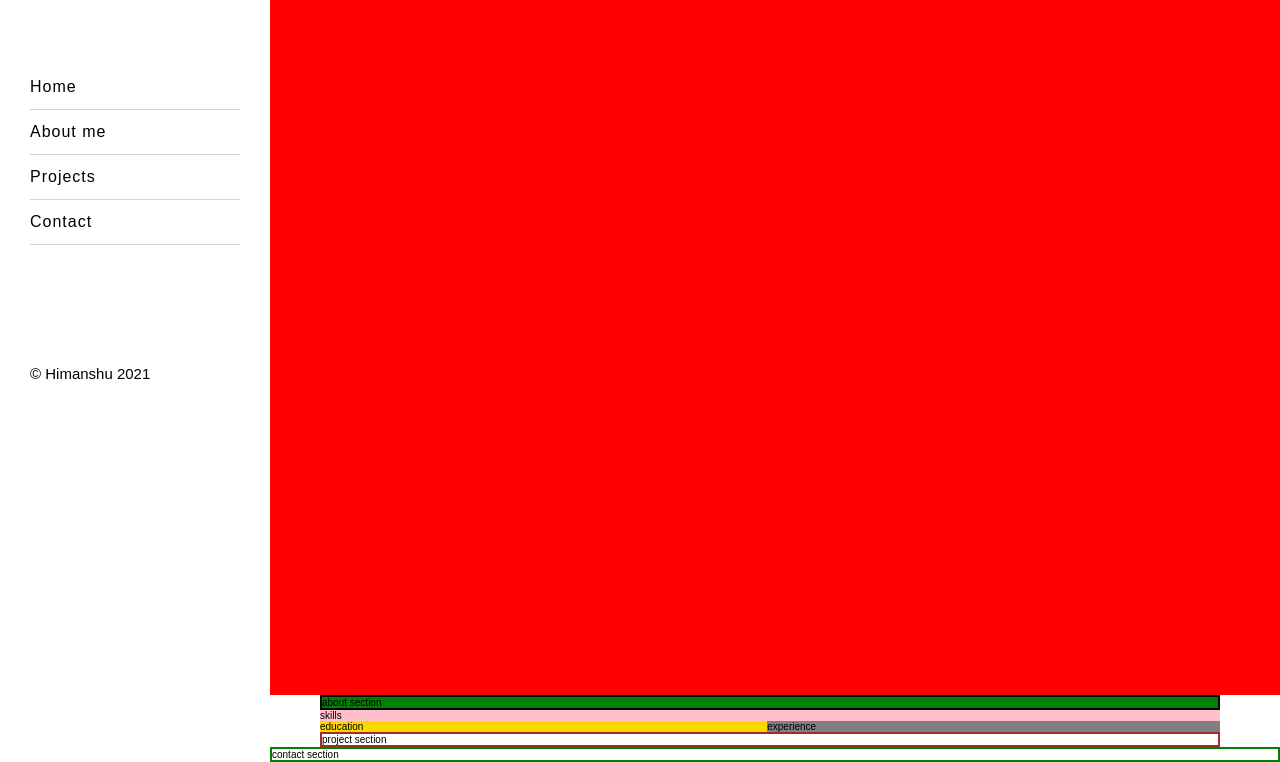
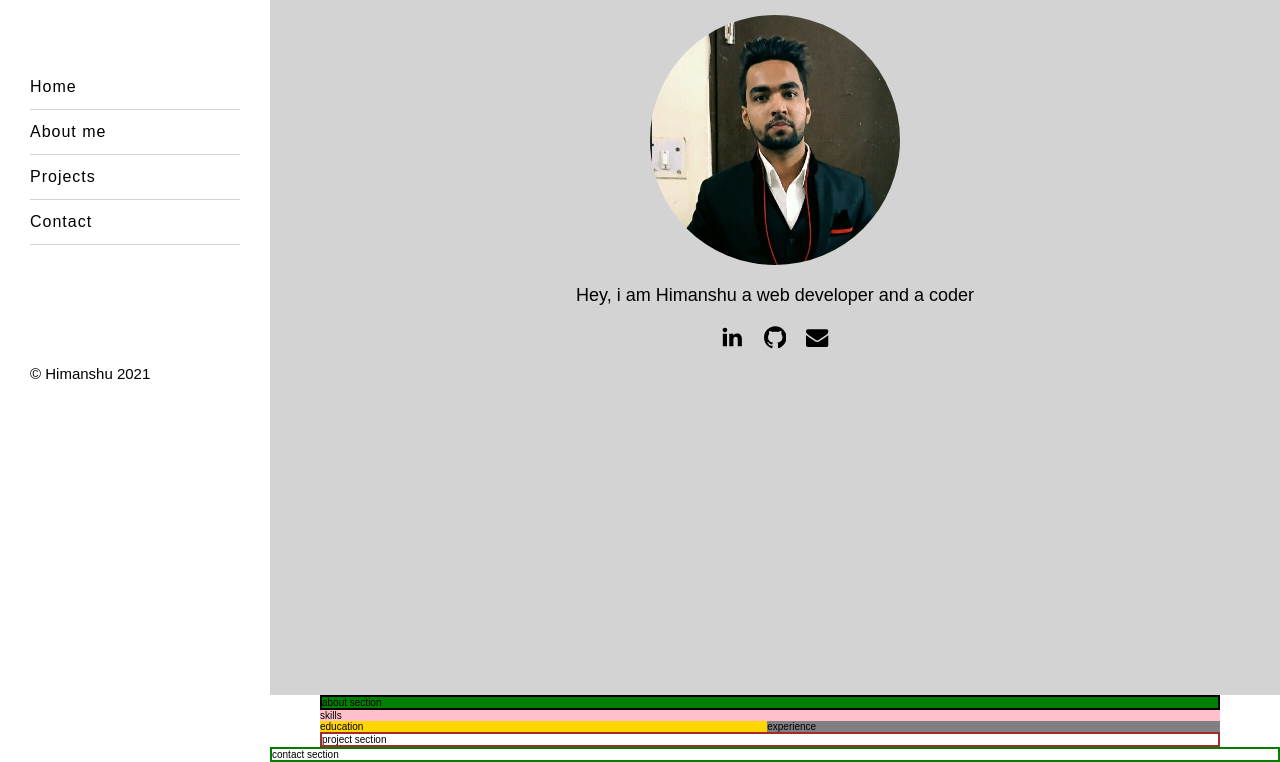
Before and after one commit to HimanshuDotcom/portfolio, a website: page index.html in a window 1280 px wide. Shown: the part 105-867 px from the top of the page. Drawn offline with Linux system fonts and the light colour scheme.

Commit message:
temp header added

```diff
--- a/index.html
+++ b/index.html
@@ -22,7 +22,32 @@
             <p class="copyright">&copy; Himanshu 2021</p>
         </div>
         <header class="header">
-            header
+            <img class="header__img" src = "img/himanshu.jpg" alt="my image">
+            <p class="header__text">Hey, i am Himanshu a web developer and a coder</p>
+            <ul class="social-media">
+                <li class="social-media__item">
+                    <a href="#" class="social-media__link">
+                        <svg class="social-media__icon">
+                            <use xlink:href = "img/sprite.svg#icon-linkedin"></use>
+                        </svg>
+                    </a>
+                </li>
+                <li class="social-media__item">
+                    <a href="#" class="social-media__link">
+                        <svg class="social-media__icon">
+                            <use xlink:href = "img/sprite.svg#icon-github"></use>
+                        </svg>
+                    </a>
+                </li>
+                <li class="social-media__item">
+                    <a href="#" class="social-media__link">
+                        <svg class="social-media__icon">
+                            <use xlink:href = "img/sprite.svg#icon-envelope"></use>
+                        </svg>
+                    </a>
+                </li>
+                <li class="social-media__item"><a href="#" class="social-media__link"></a></li>
+            </ul>
         </header>
         <section class="about">
             about section
--- a/sass/_header.scss
+++ b/sass/_header.scss
@@ -1,4 +1,36 @@
 .header {
-    background-color:red;
     grid-column: full-start / -1;
+    padding: 12rem;
+    background-color: lightgrey;
+    display: grid;
+    // grid-template-columns: min-content;
+    grid-template-rows: repeat(3,min-content);
+    row-gap: 2rem;
+    justify-items: center;
+    align-items: center;
+    overflow-y: scroll;
+
+    &__img {
+        height: 25rem;
+        display: inline-block;
+        border-radius: 50%;
+    }
+    &__text {
+        font-size: 1.8rem;
+    }
 }
+
+.social-media {
+    display: grid;
+    grid-template-columns: repeat(3,auto);
+    column-gap: 2rem;
+    // justify-items: center;
+    &__link {
+        display: inline-block;
+    }
+    &__icon {
+        font-size: 1rem;
+        height: 2.25rem;
+        width: 2.25rem;
+    }
+}
```
Also changed, not shown: css/styles.css, img/SVG/envelope.svg (added), img/SVG/facebook.svg (added), img/SVG/github.svg (added), img/SVG/instagram.svg (added), img/SVG/linkedin.svg (added), img/SVG/twitter.svg (added), img/SVG/youtube-play.svg (added), img/sprite.svg (added).
